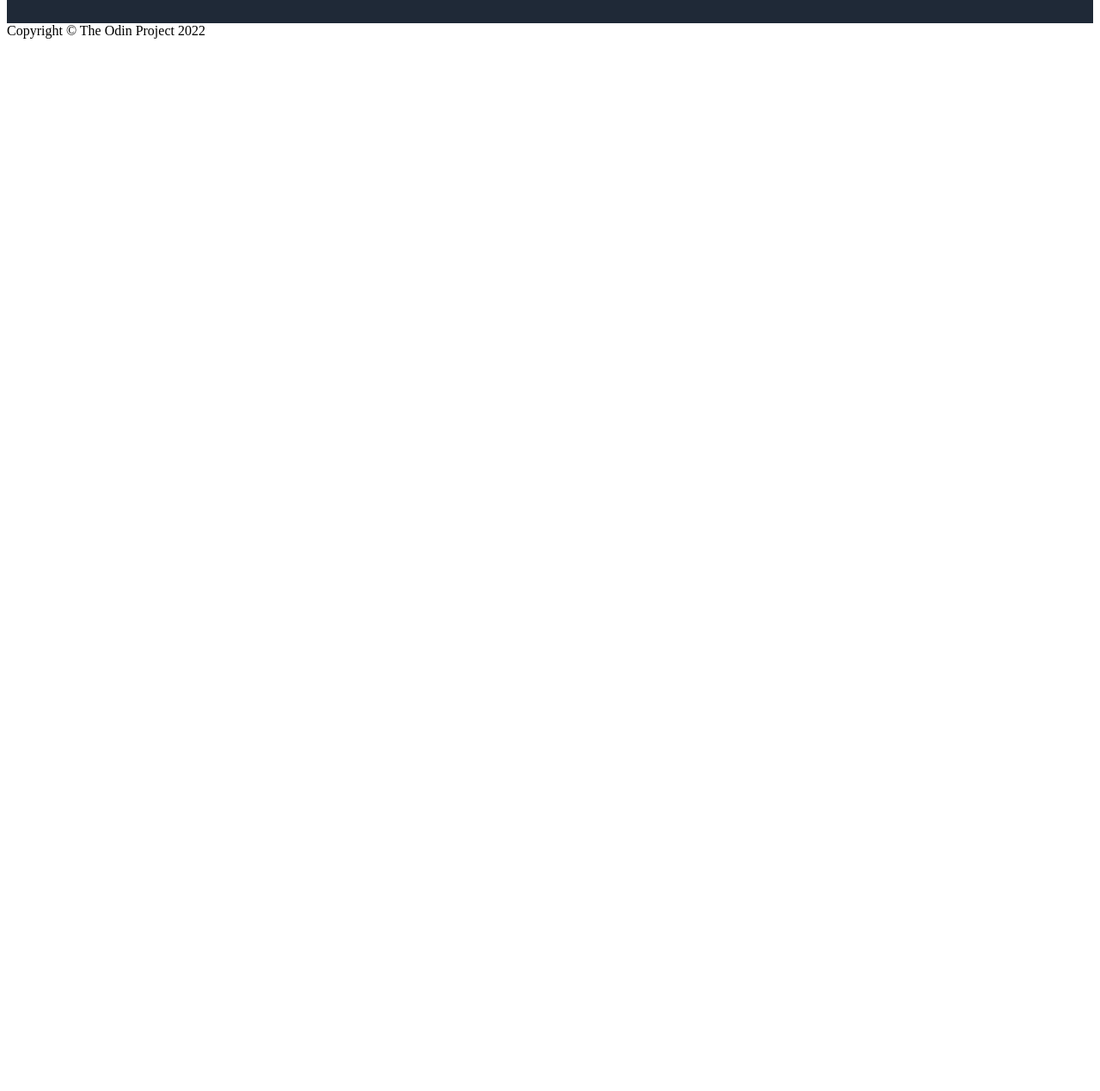
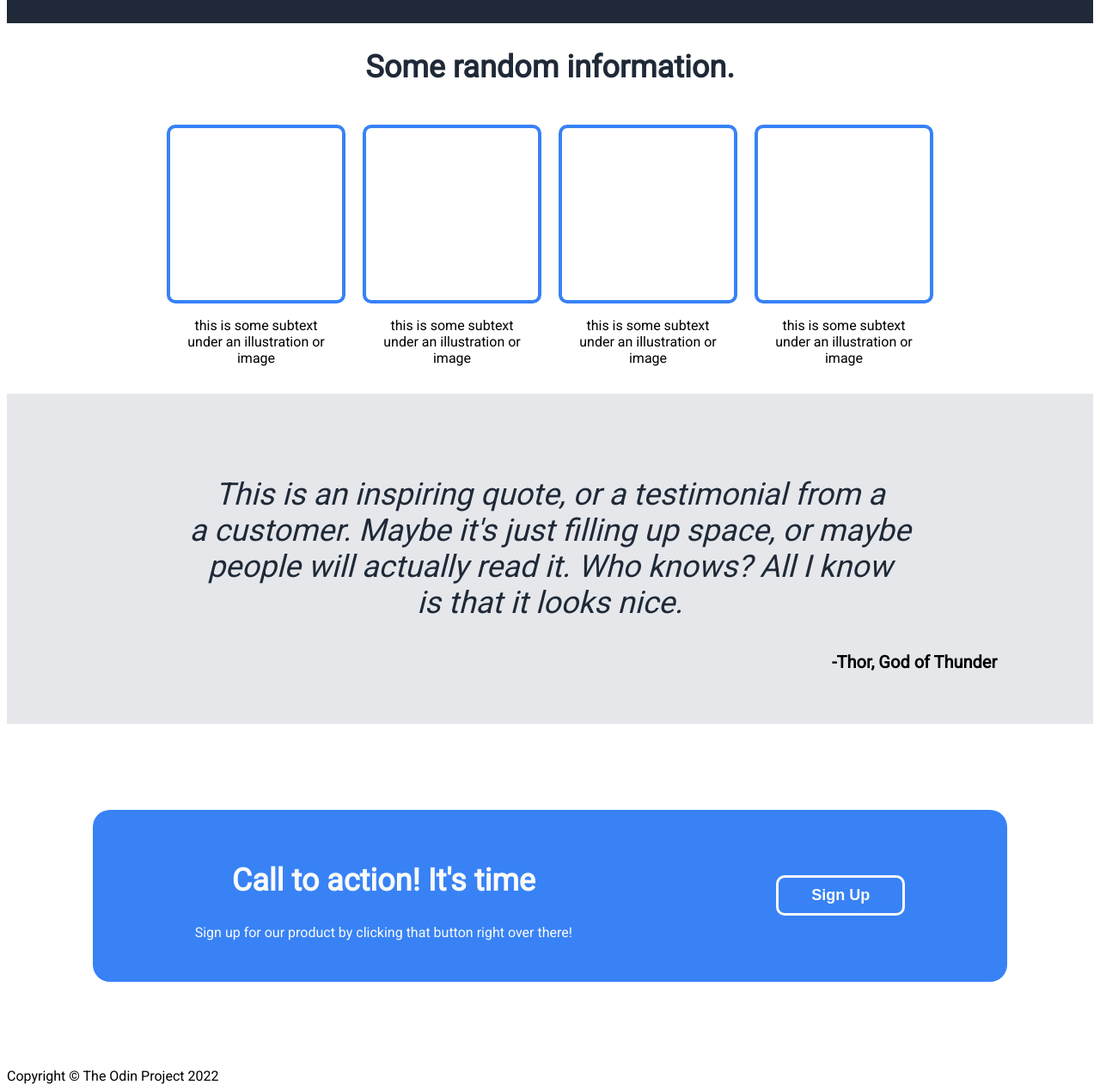
Before and after one commit to JDigo/Practice-Project, a plain HTML site: page index.html in a window 1280 px wide. Shown: the part 619-1888 px from the top of the page at 86% size. Before the commit the page ends 800 px from the top, so only its background shows below. Drawn offline with Linux system fonts and the light colour scheme; a web font is replaced by a local one.

Commit message:
Main section edit

```diff
--- a/css/style.css
+++ b/css/style.css
@@ -1,5 +1,6 @@
 
 .container{
+    font-family: Roboto;
 }
 
 .head{
@@ -63,7 +64,7 @@
     flex: 1;
 }
 
-button{
+.des-text button{
     border-radius: 5px;
     border: none;
     background: #3882F6;
@@ -72,3 +73,83 @@ button{
     width: 150px;
     padding: 10px;
 }
+.main{
+    display: flex;
+    flex-direction: column;
+}
+.main h2{
+    text-align: center;
+    font-size: 36px;
+    color: #1F2937;
+}
+.main1{
+    display: flex;
+    padding: 16px;
+    justify-content: center;
+    gap: 20px;
+    flex: 1;
+}
+
+.illustration{
+    display: flex;
+    flex-direction: column;
+}
+
+.img{
+    width: 200px;
+    height: 200px;
+    border: 4px solid #3882F6;
+    border-radius: 10px;
+}
+.caption{
+    text-align: center;
+}
+
+.main2{
+    display: flex;
+    flex: 1;
+    padding: 60px;
+    flex-direction: column;
+    background: #E5E7EB;
+}
+.main2 P{
+    text-align: center;
+    color: #1F2937;
+    font-size: 36px;
+    font-style: italic;
+    font-weight: 100;
+}
+span{
+    margin-left: 900px;
+    font-size: 20px;
+    font-weight: bold;
+}
+
+.main3{
+    padding: 100px;
+}
+
+.blue{
+    display: flex;
+    height: 200px;
+    border-radius: 20px;
+    width: auto;
+    background: #3882F6;
+    justify-content: space-around;
+    align-items: center;
+}
+
+.text, .text h2{
+    color: #F9FAF8;
+}
+
+.btn button{
+    border-radius: 10px;
+    background: transparent;
+    border: 3px solid #F9FAF8;
+    color: #F9FAF8;
+    font-size: 18px;
+    font-weight: bold;
+    width: 150px;
+    padding: 10px;
+}
--- a/index.html
+++ b/index.html
@@ -32,7 +32,53 @@
                 </div>
             </div>
         </div>
-        <div class="main"></div>
+        <div class="main">
+            <h2>Some random information.</h2>
+            <div class="main1">
+                <div class="illustration">
+                    <div class="img"></div>
+                    <div class="caption">
+                        <p>this is some subtext <br> under an illustration or <br> image</p>
+                    </div>
+                </div>
+                <div class="illustration">
+                    <div class="img"></div>
+                    <div class="caption">
+                        <p>this is some subtext <br> under an illustration or <br> image</p>
+                    </div>
+                </div>
+                <div class="illustration">
+                    <div class="img"></div>
+                    <div class="caption">
+                        <p>this is some subtext <br> under an illustration or <br> image</p>
+                    </div>
+                </div>
+                <div class="illustration">
+                    <div class="img"></div>
+                    <div class="caption">
+                        <p>this is some subtext <br> under an illustration or <br> image</p>
+                    </div>
+                </div>
+            </div>
+            <div class="main2">
+                <p>This is an inspiring quote, or a testimonial from a <br>
+                a customer. Maybe it's just filling up space, or maybe <br>
+                people will actually read it. Who knows? All I know <br> is
+                that it looks nice.</p>
+                <span>-Thor, God of Thunder</span>
+            </div>
+            <div class="main3">
+                <div class="blue">
+                    <div class="text">
+                        <h2>Call to action! It's time</h2>
+                        <p>Sign up for our product by clicking that button right over there!</p>
+                    </div>
+                    <div class="btn">
+                        <button>Sign Up</button>
+                    </div>
+                </div>
+            </div>
+        </div>
         <div class="footer">
             Copyright &copy; The Odin Project 2022
         </div>
```
